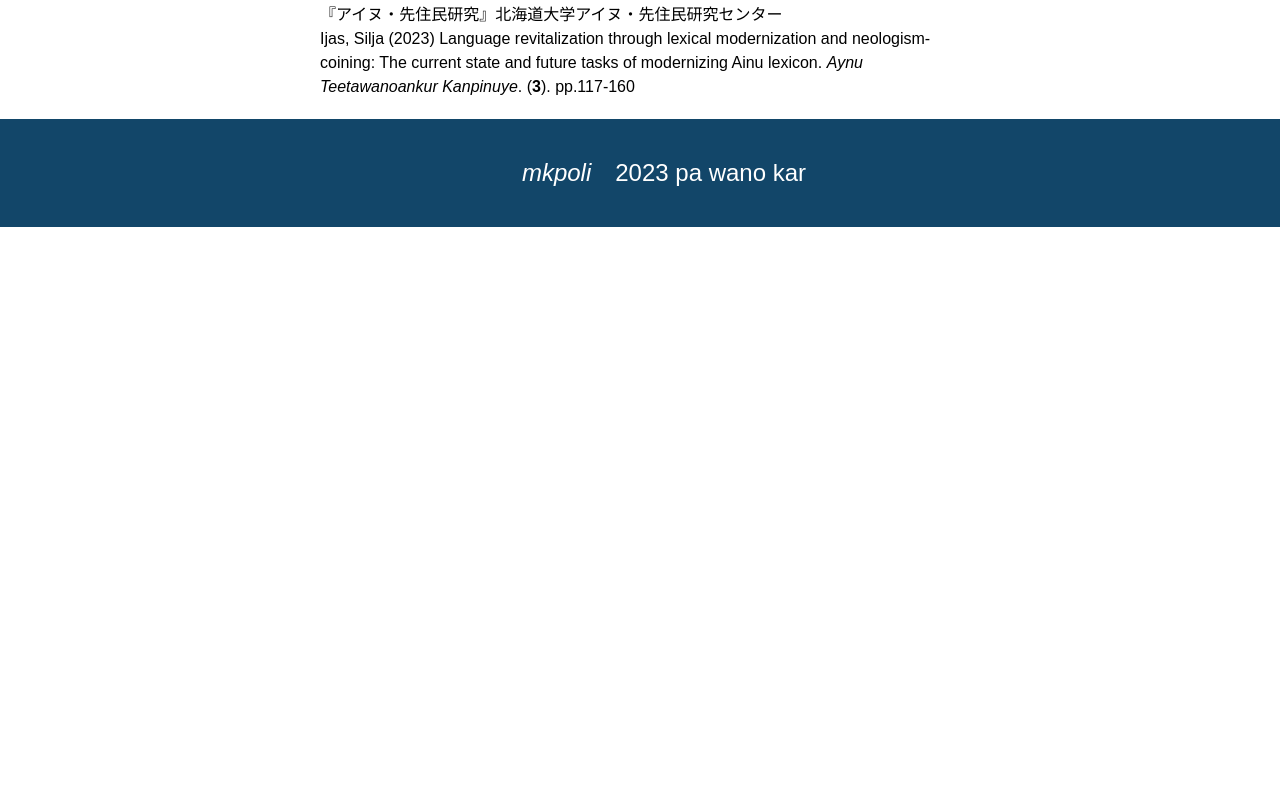
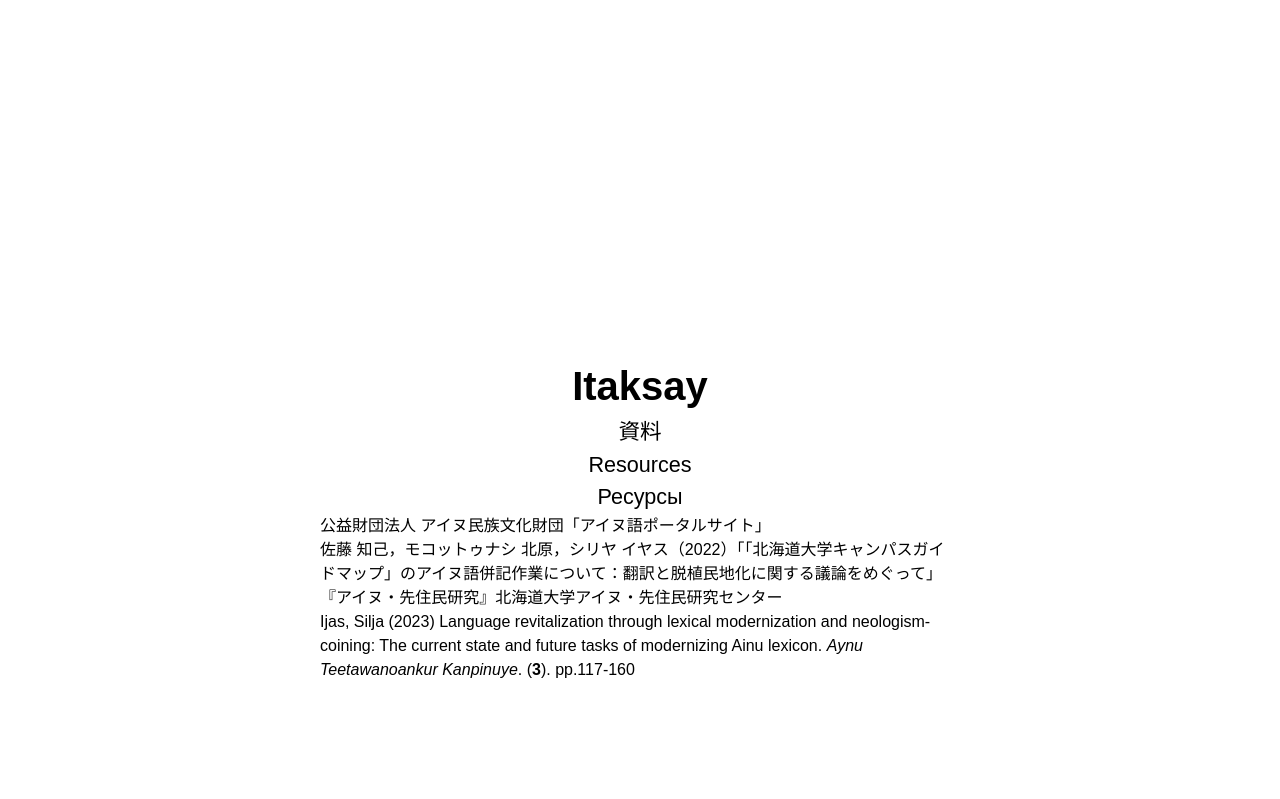
Before and after one commit to mkpoli/ainu, a SvelteKit app: page / in a window 1280 px wide. Shown: the part 4681-5480 px from the top of the page. Before the commit the page ends 4908 px from the top, so only its background shows below. Built offline with nearby package versions, Linux system fonts and the light colour scheme; some icons are missing.

Commit message:
Separate resources again

```diff
--- a/src/routes/+page.svelte
+++ b/src/routes/+page.svelte
@@ -344,7 +344,9 @@
 				}
 			)}
 		</div>
+	</section>
 
+	<section id="resource">
 		<h2>{$t('Itaksay')}</h2>
 		<div role="doc-subtitle" lang="ja">
 			<span lang="ja">資料</span>
```
